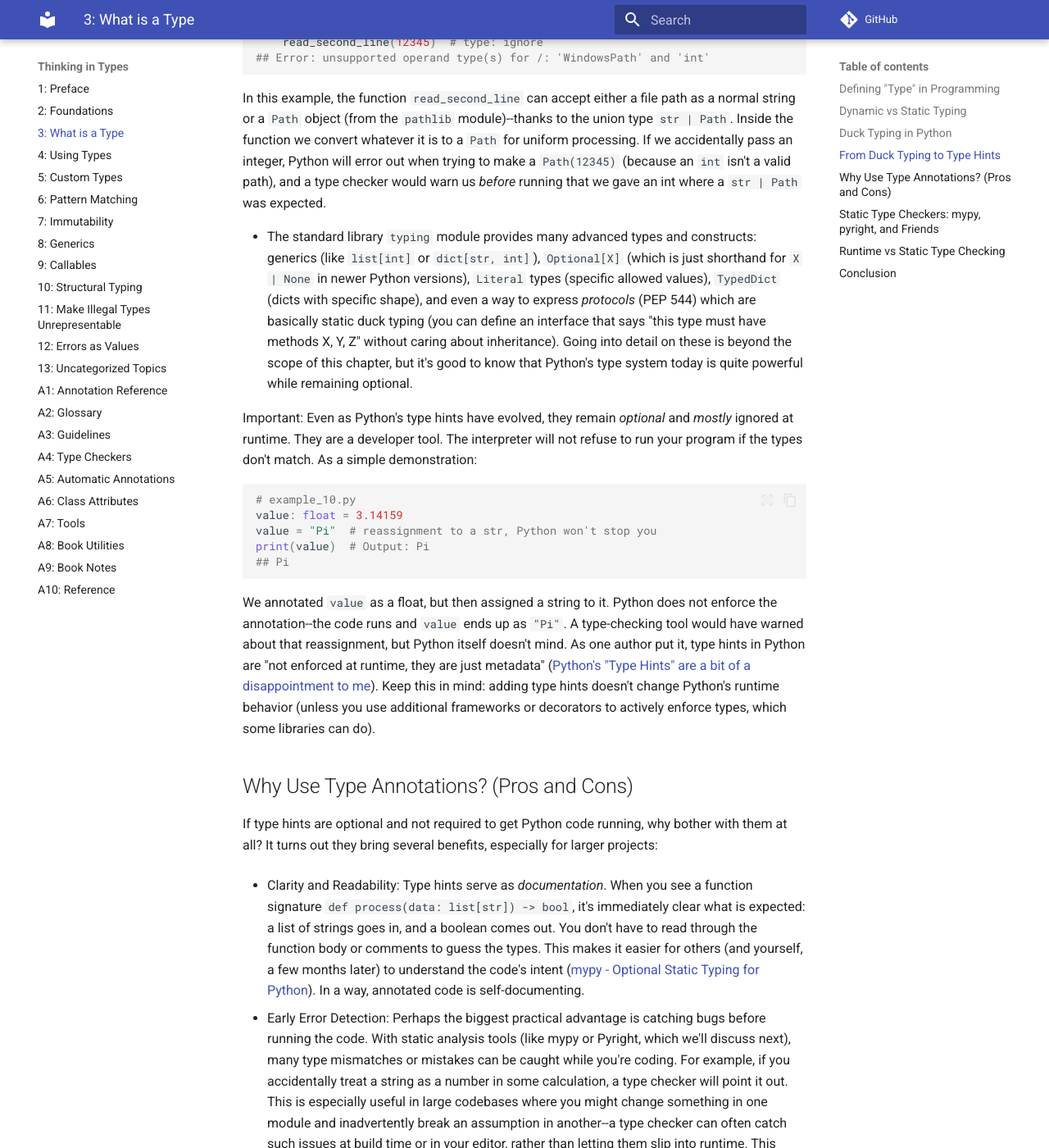
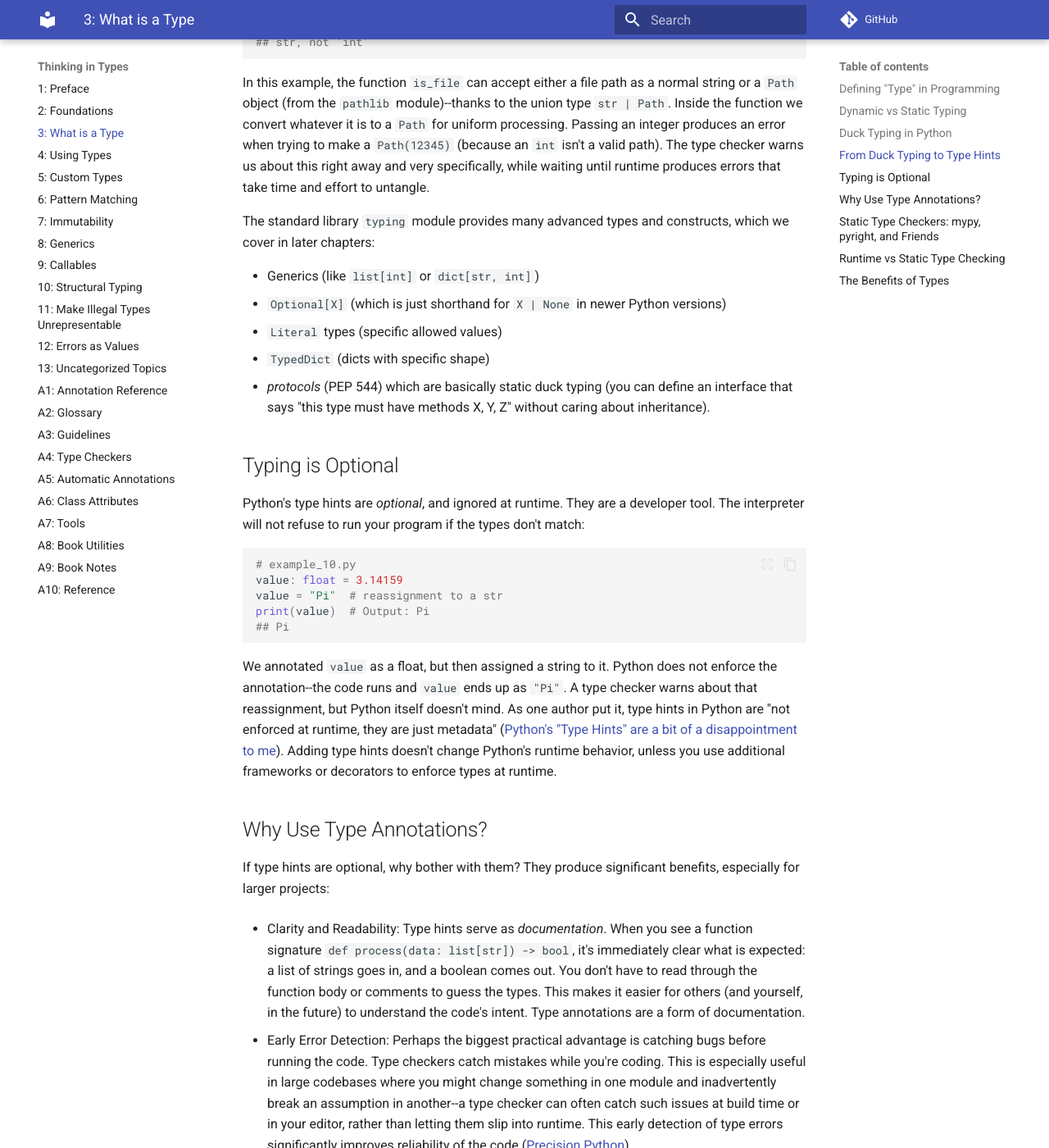
Before and after one commit to ThinkingInTypes/ThinkingInTypes.github.io, an MkDocs documentation site: the page built from Chapters/03_What_is_a_Type.md, in a window 1280 px wide and 1400 px high, scrolled down 7542 px. Shown: the whole window at 82% size. Built offline with MkDocs 1.6.1 and Material for MkDocs 9.7.7, drawn with Linux system fonts in a browser that asks for light colours; comment, search, counter and statistics services are not loaded; some of the changed text lies outside the part shown.

Commit message:
Update 03_What_is_a_Type.md
edit pass and fix example 9

````diff
--- a/Chapters/03_What_is_a_Type.md
+++ b/Chapters/03_What_is_a_Type.md
@@ -272,76 +272,81 @@ For example:
 
 ```python
 # example_9.py
-# TODO: This doesn't do output injection correctly
 from pathlib import Path
 
 from book_utils import Catch
 
-this_dir = Path(__file__).parent.resolve()
 
-
-def read_second_line(file: str | Path) -> str:
+def is_file(file: str | Path) -> bool:
     # Converts string or Path to a Path object:
-    p = this_dir / file
-    return p.read_text().splitlines()[1]
+    p = Path(file)
+    return p.exists() and p.is_file()
 
 
 # Works with a string path:
-print(read_second_line("example_9.py"))
-## from pathlib import Path
+print(is_file("nonexistent.txt"))
+## False
 # Works with a Path object:
-print(read_second_line(Path("example_9.py")))
-## from pathlib import Path
+print(is_file(Path("nonexistent.txt")))
+## False
 with Catch():
     # Raises TypeError, static checker flags it:
-    read_second_line(12345)  # type: ignore
-## Error: unsupported operand type(s) for /: 'WindowsPath' and 'int'
+    is_file(12345)  # type: ignore
+## Error: argument should be a str or an
+## os.PathLike object where __fspath__ returns a
+## str, not 'int'
 ```
 
-In this example, the function `read_second_line` can accept either a file path as a normal string or a `Path` object (from the `pathlib` module)--thanks to the union type `str | Path`.
+In this example, the function `is_file` can accept either a file path as a normal string or a `Path` object (from the `pathlib` module)--thanks to the union type `str | Path`.
 Inside the function we convert whatever it is to a `Path` for uniform processing.
-If we accidentally pass an integer, Python will error out when trying to make a `Path(12345)` (because an `int` isn't a valid path), and a type checker would warn us *before* running that we gave an int where a `str | Path` was expected.
+Passing an integer produces an error when trying to make a `Path(12345)` (because an `int` isn't a valid path).
+The type checker warns us about this right away and very specifically, while waiting until runtime produces errors that take time and effort to untangle.
 
-- The standard library `typing` module provides many advanced types and constructs: generics (like `list[int]` or `dict[str, int]`), `Optional[X]` (which is just shorthand for `X | None` in newer Python versions), `Literal` types (specific allowed values), `TypedDict` (dicts with specific shape), and even a way to express *protocols* (PEP 544) which are basically static duck typing (you can define an interface that says "this type must have methods X, Y, Z" without caring about inheritance).
-Going into detail on these is beyond the scope of this chapter, but it's good to know that Python's type system today is quite powerful while remaining optional.
+The standard library `typing` module provides many advanced types and constructs, which we cover in later chapters:
 
-Important: Even as Python's type hints have evolved, they remain *optional* and *mostly* ignored at runtime.
+- Generics (like `list[int]` or `dict[str, int]`)
+- `Optional[X]` (which is just shorthand for `X | None` in newer Python versions)
+- `Literal` types (specific allowed values)
+- `TypedDict` (dicts with specific shape)
+- *protocols* (PEP 544) which are basically static duck typing (you can define an interface that says "this type must have methods X, Y, Z" without caring about inheritance).
+
+## Typing is Optional
+
+Python's type hints are *optional*, and ignored at runtime.
 They are a developer tool.
-The interpreter will not refuse to run your program if the types don't match.
-As a simple demonstration:
+The interpreter will not refuse to run your program if the types don't match:
 
 ```python
 # example_10.py
 value: float = 3.14159
-value = "Pi"  # reassignment to a str, Python won't stop you
+value = "Pi"  # reassignment to a str
 print(value)  # Output: Pi
 ## Pi
 ```
 
 We annotated `value` as a float, but then assigned a string to it.
 Python does not enforce the annotation--the code runs and `value` ends up as `"Pi"`.
-A type-checking tool would have warned about that reassignment, but Python itself doesn't mind.
+A type checker warns about that reassignment, but Python itself doesn't mind.
 As one author put it, type hints in Python are "not enforced at runtime, they are just metadata" ([Python's "Type Hints" are a bit of a disappointment to me](https://www.uninformativ.de/blog/postings/2022-04-21/0/POSTING-en.html#:~:text=The%20documentation%20says%3A)).
-Keep this in mind: adding type hints doesn't change Python's runtime behavior (unless you use additional frameworks or decorators to actively enforce types, which some libraries can do).
+Adding type hints doesn't change Python's runtime behavior, unless you use additional frameworks or decorators to enforce types at runtime.
 
-## Why Use Type Annotations? (Pros and Cons)
+## Why Use Type Annotations?
 
-If type hints are optional and not required to get Python code running, why bother with them at all?
-It turns out they bring several benefits, especially for larger projects:
+If type hints are optional, why bother with them?
+They produce significant benefits, especially for larger projects:
 
 - Clarity and Readability: Type hints serve as *documentation*.
 When you see a function signature `def process(data: list[str]) -> bool`, it's immediately clear what is expected: a list of strings goes in, and a boolean comes out.
 You don't have to read through the function body or comments to guess the types.
-This makes it easier for others (and yourself, a few months later) to understand the code's intent ([mypy - Optional Static Typing for Python](https://mypy-lang.org/#:~:text=Compile,Python%20code%20to%20static%20typing)).
-In a way, annotated code is self-documenting.
+This makes it easier for others (and yourself, in the future) to understand the code's intent.
+Type annotations are a form of documentation.
 
 - Early Error Detection: Perhaps the biggest practical advantage is catching bugs before running the code.
-With static analysis tools (like mypy or Pyright, which we'll discuss next), many type mismatches or mistakes can be caught while you're coding.
-For example, if you accidentally treat a string as a number in some calculation, a type checker will point it out.
+Type checkers catch mistakes while you're coding.
 This is especially useful in large codebases where you might change something in one module and inadvertently break an assumption in another--a type checker can often catch such issues at build time or in your editor, rather than letting them slip into runtime.
 This early detection of type errors significantly improves reliability of the code ([Precision Python](https://dzone.com/articles/typing-in-python#:~:text=Typechecking%20in%20Python%20provides%20numerous,maintain%20large%20codebases%20more%20effectively)).
 
-- **Better IDE/Editor Support:** Modern editors and IDEs (like VS Code, PyCharm, etc.) use type information to provide features like autocompletion, jump-to-definition, and inline error highlighting.
+- **Better IDE/Editor Support:** Modern editors and IDEs (like VSCode, PyCharm, etc.) use type information to provide features like autocompletion, jump-to-definition, and inline error highlighting.
 If you declare types, the IDE can help you more.
 For instance, if a function returns an `Employee` object and you've annotated that, the IDE can auto-suggest `employee.` methods and attributes when you use the result, because it knows the type.
 It can also immediately warn you if you try to call a list method on something that's annotated as a string, for example.
@@ -398,7 +403,7 @@ You can run mypy as part of your development or CI (Continuous Integration) to p
 
 - **Pyright:** Pyright is a newer type checker, open-sourced by Microsoft.
 It is known for being fast and is designed to handle very large projects efficiently.
-In fact, Pyright powers the Python type checking in Microsoft's VS Code editor (the Pylance extension).
+In fact, Pyright powers the Python type checking in Microsoft's VSCode editor (the Pylance extension).
 Pyright is written in TypeScript (running on Node.js), which might sound unusual, but it means it's optimized for speed and can do things like watch files and re-check only what changed, etc.
 Pyright is also fully aware of all the latest PEPs and typing features.
 According to its documentation, "Pyright is a full-featured, standards-based static type checker for Python.
@@ -447,7 +452,7 @@ with Catch():
 
 If we run mypy on this file, we might get an output like:
 
-```
+```text
 error: Argument 2 to "add" has incompatible type "str"; expected "int"
 Found 1 error in 1 file (checked 1 source file)
 ```
@@ -515,19 +520,16 @@ The moral is: use static type checks as a complement to Python's dynamic checks.
 The dynamic runtime checks will catch issues when the code runs, but you want to catch as many issues as possible earlier.
 Static typing tools help find mistakes without having to run every possible code path.
 
-## Conclusion
+## The Benefits of Types
 
-In this chapter, we introduced the concept of "type" in programming and examined how Python deals with types.
 A type is a fundamental attribute of data that constrains what you can do with that data ([Data type - Wikipedia](https://en.wikipedia.org/wiki/Data_type#:~:text=ImageThe%20standard%20type%20hierarchy%20of,Python%203)).
 Python's approach to types is flexible--it is dynamically typed, meaning you don't have to declare types and can freely mix and change them at runtime, which gives a lot of power and agility at the cost of potential runtime type errors if you're not careful.
 Python emphasizes duck typing, relying on the actual capabilities of objects rather than explicit type declarations, which makes code very flexible and reuseable.
 
-We also discussed how Python has evolved to include optional static typing via type hints.
-These annotations, introduced in Python 3.5 and improved in subsequent versions, let us have the best of both worlds to some extent: we can retain dynamic behavior, but also use tools to catch mistakes early.
-Type hints improve code clarity and maintainability, and when used with static type checkers like mypy or pyright, they act as a safety net that catches many common errors (and even some uncommon ones) before we ever run our programs.
+Type annotations provide best of both worlds: dynamic behavior plus tools to catch mistakes early.
+Type hints improve code clarity and maintainability and act as a safety net, catching errors while coding.
 This can dramatically increase confidence in code, especially as codebases grow.
 
-It's important to remember that Python will not enforce types at runtime (unless explicitly asked to with additional libraries) ([Python's "Type Hints" are a bit of a disappointment to me](https://www.uninformativ.de/blog/postings/2022-04-21/0/POSTING-en.html#:~:text=The%20documentation%20says%3A)).
 The type system is there to help developers, not to make the language strict or verbose by force.
 You can adopt it gradually and use it to the degree that it adds value for your projects.
 
````
